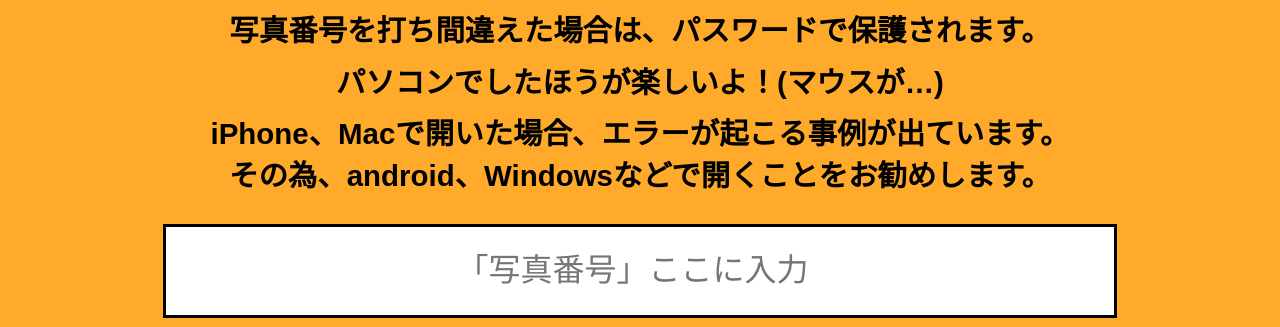
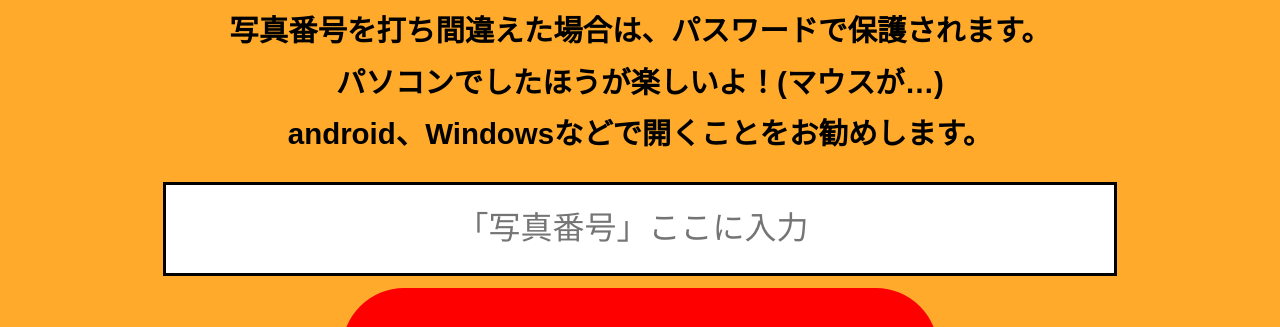
Before and after one commit to Furaingu-Dainaso-daidai/kodomoyoichi-photo-download-kannsei, a plain HTML site: page public/index.html in a window 1280 px wide. Shown: the part 435-762 px from the top of the page. Drawn offline with Linux system fonts and the light colour scheme.

Commit message:
Update index.html

```diff
--- a/public/index.html
+++ b/public/index.html
@@ -105,7 +105,7 @@
     <h2 class="setumei">下のフィールドには、写真番号(例:１)を入力してください。</h2>
     <h2 class="setumei">写真番号を打ち間違えた場合は、パスワードで保護されます。</h2>
     <h2 class="setumei">パソコンでしたほうが楽しいよ！(マウスが…)</h2>
-    <h2 class="setumei">iPhone、Macで開いた場合、エラーが起こる事例が出ています。<br>その為、android、Windowsなどで開くことをお勧めします。</h2>
+    <h2 class="setumei">android、Windowsなどで開くことをお勧めします。</h2>
 
     <form id="photo-form">
         <input type="number" id="photo-number" placeholder="「写真番号」ここに入力" required>
```
